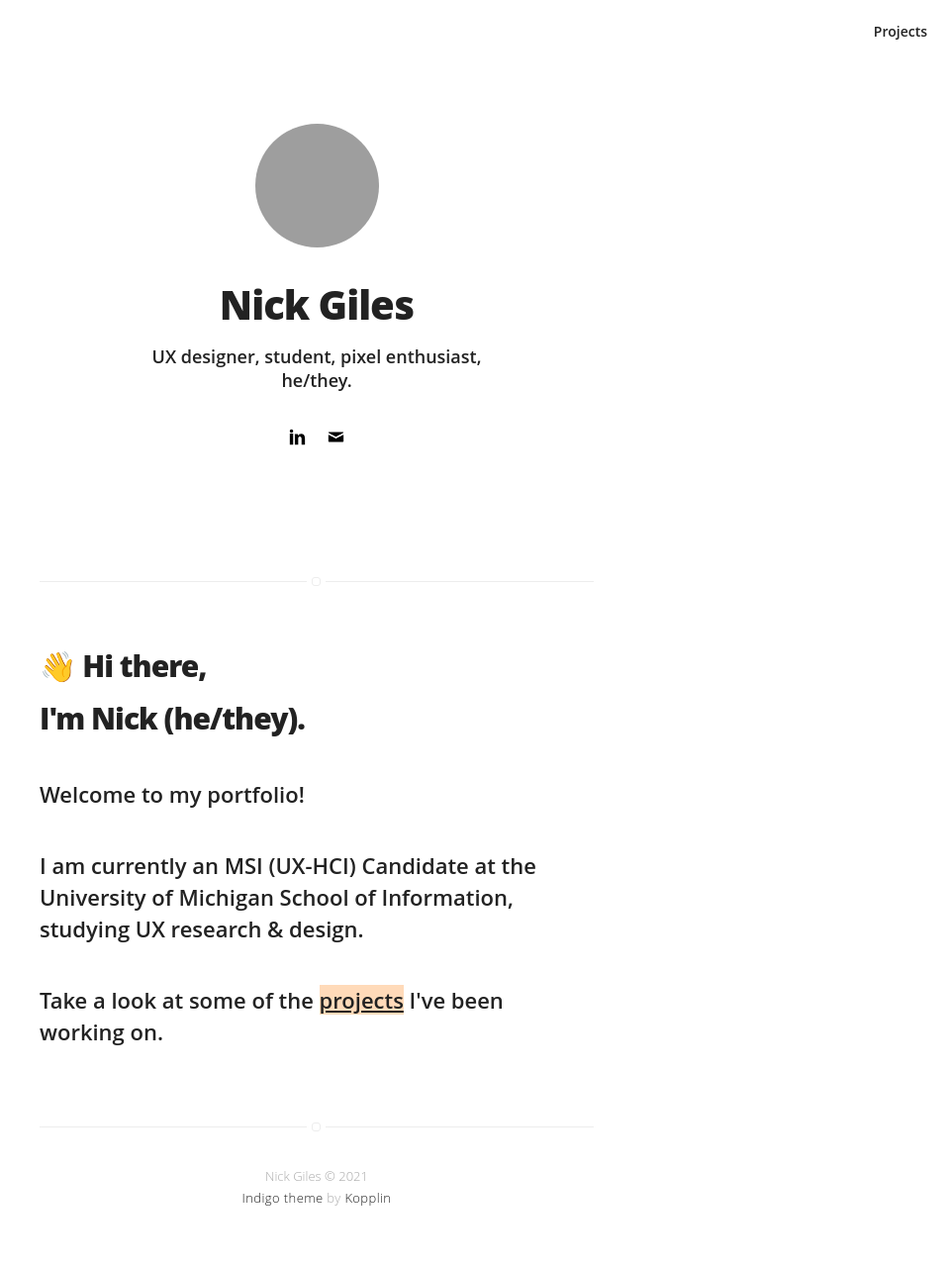
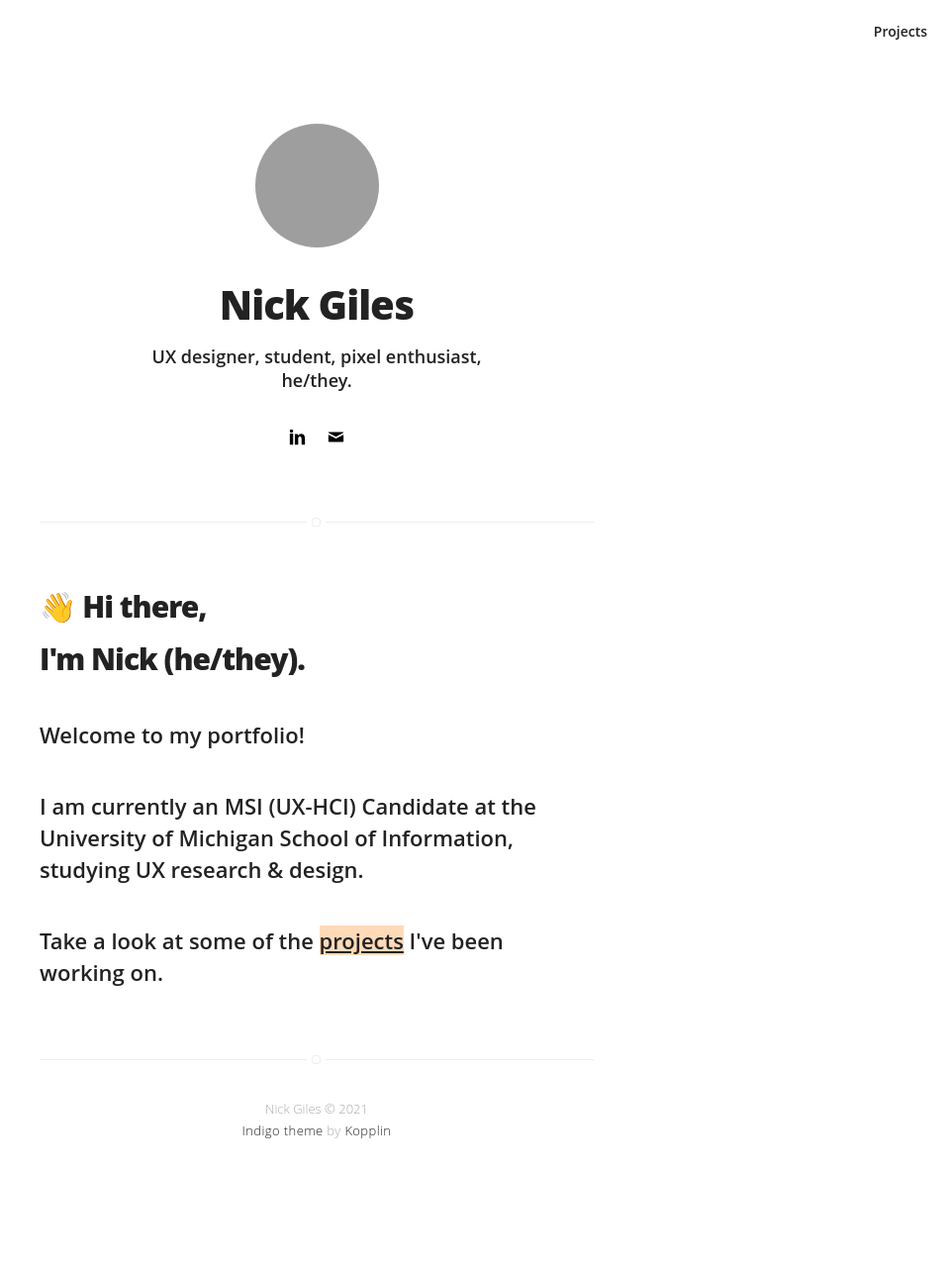
Before and after one commit to Nicholasdgiles/nicholasgiles.github.io, a Jekyll site: the page built from index.html, in a window 1280 px wide. Shown: the whole page at 99% size, without its empty margins (320-1280 px from the left). Built offline with Jekyll 4.4.1, drawn with Linux system fonts in a browser that asks for light colours; after the commit the page ends 1213 px from its top, so only the background shows below that.

Commit message:
home page spacing

```diff
--- a/_sass/base/normalize.scss
+++ b/_sass/base/normalize.scss
@@ -40,6 +40,7 @@ main {
 h1 {
   font-size: 2em;
   margin: 0.67em 0;
+  font-weight: 800;
 }
 
 /* Grouping content
--- a/_sass/components/header.sass
+++ b/_sass/components/header.sass
@@ -1,6 +1,6 @@
 .header-home
     display: block
-    margin: 0 auto
+    margin: 0px auto -60px
     text-align: center
     position: relative
     z-index: 99
--- a/_sass/pages/home-blog-projects.sass
+++ b/_sass/pages/home-blog-projects.sass
@@ -5,7 +5,7 @@
 
     > .list
         border-top: 1px solid $epsilon
-        margin-top: 30px
+        margin-top: 125px
         padding-top: 40px
         position: relative
 
--- a/index.html
+++ b/index.html
@@ -17,4 +17,4 @@ title: Home
 
 <h2 style="text-align:left; margin-bottom: 40px; line-height: 32px;">I am currently an MSI (UX-HCI) Candidate at the University of Michigan School of Information, studying UX research & design.</h2>
 
-<h2 style="text-align:left; margin-bottom: 80px; line-height: 32px;">Take a look at some of the <span class="evidence"><a href="https://nicholasgiles.com/projects/">projects</a></span> I've been working on.</h2>
+<h2 style="text-align:left; margin-bottom: 72px; line-height: 32px;">Take a look at some of the <span class="evidence"><a href="https://nicholasgiles.com/projects/">projects</a></span> I've been working on.</h2>
```
Also changed, not shown: 11 other files.
